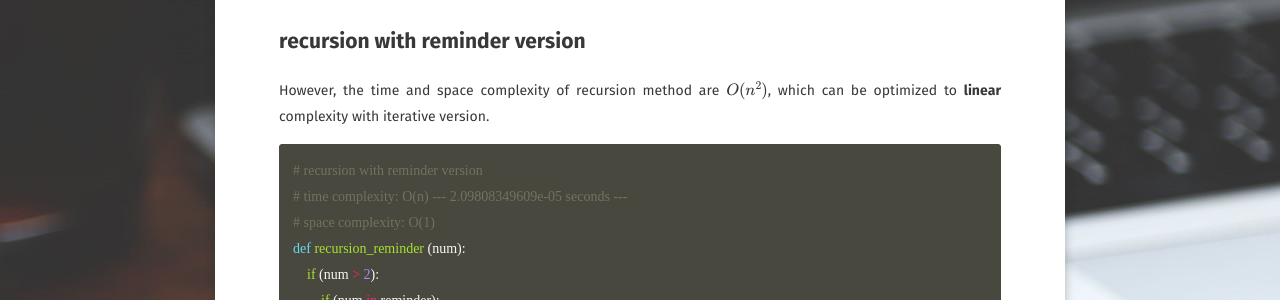
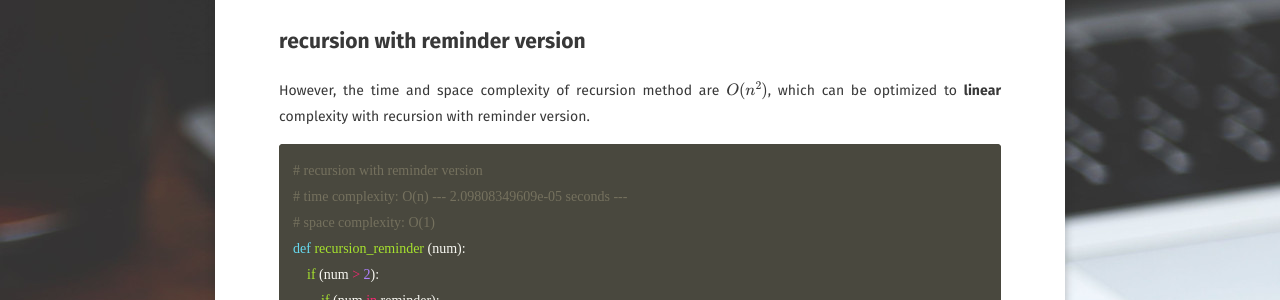
Before and after one commit to TokenJan/TokenJan.github.io, a Jekyll site: the page built from _posts/2017-06-10-dynamic-programming(1).md, in a window 1280 px wide and 900 px high, scrolled down 1442 px. Shown: the part 152-452 px from the top of the window. Built offline with Jekyll 4.4.1, drawn with Linux system fonts in a browser that asks for light colours; some web fonts are replaced; formulas are drawn with MathJax 3; comment, search, counter and statistics services are not loaded.

Commit message:
fix mistake in dp

````diff
--- a/_posts/2017-06-10-dynamic-programming(1).md
+++ b/_posts/2017-06-10-dynamic-programming(1).md
@@ -32,7 +32,7 @@ def recursion (num):
 ```
 
 ## recursion with reminder version
-However, the time and space complexity of recursion method are \\(O\(n^{2}\)\\), which can be optimized to __linear__ complexity with iterative version.
+However, the time and space complexity of recursion method are \\(O\(n^{2}\)\\), which can be optimized to __linear__ complexity with recursion with reminder version.
 ```python
 # recursion with reminder version
 # time complexity: O(n) --- 2.09808349609e-05 seconds ---
````
